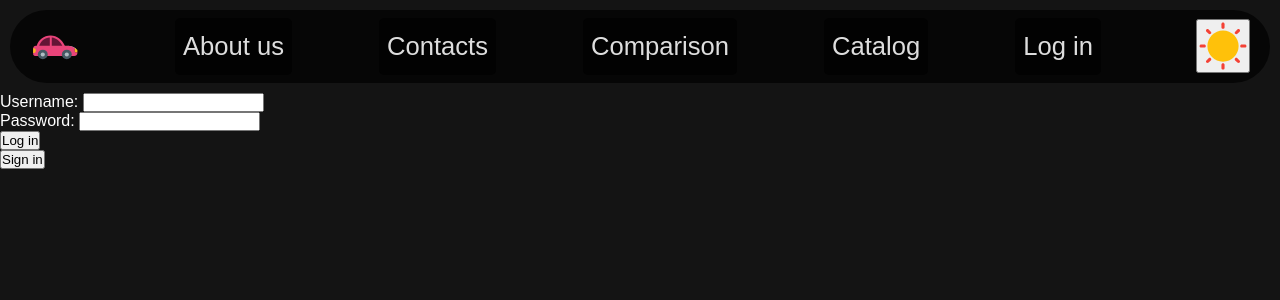
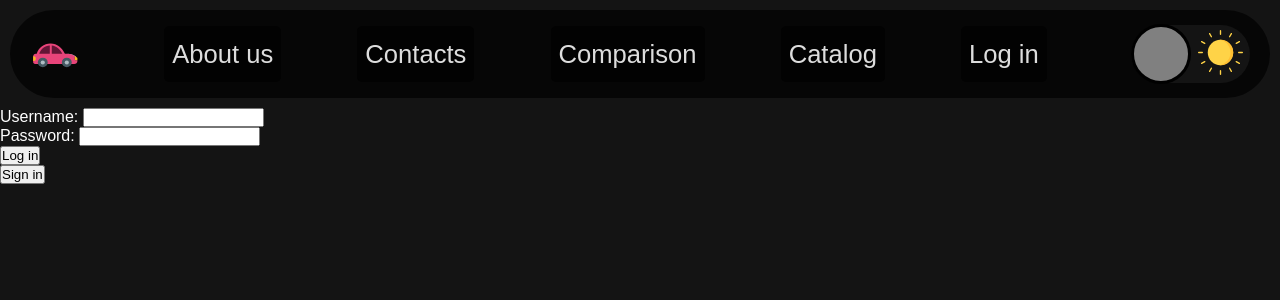
Before and after one commit to Tucptak/Projekt-JDTP, a Flask app: page /login in a window 1280 px wide. Shown: the top 300 px of the page. Run offline with Flask 3, Linux system fonts and the light colour scheme.

Commit message:
L/D mode login

```diff
--- /dev/null
+++ b/static/js/login.js
@@ -0,0 +1,34 @@
+var body = document.body
+var box = document.querySelector('.box')
+var ball = document.querySelector('.ball')
+var navcontainer = document.querySelector('.nav-container')
+var navbar = document.querySelector('.navbar')
+var text = document.querySelectorAll('.text')
+
+
+
+check.addEventListener('change',function(){
+  if(this.checked == true){
+    box.setAttribute('style','background-color:rgb(245, 230, 230);')
+    ball.setAttribute('style','transform:translatex(100%);')
+    body.setAttribute('style','background-color:rgb(20, 20, 20); color:rgb(245, 230, 230);')
+    navcontainer.setAttribute('style','background-color:rgb(20, 20, 20); color:rgb(245, 230, 230);')
+    text.forEach(function(text) {
+		text.style.color = "white";
+	  });
+
+  }
+
+
+  if(this.checked == false){
+    box.setAttribute('style','background-color:rgb(20, 20, 20); rgb(245, 230, 230);')
+    ball.setAttribute('style','transform:translatex(0%);')
+    body.setAttribute('style','background-color:rgb(245, 230, 230); color:rgb(20, 20, 20);')
+    navcontainer.setAttribute('style','background-color:rgb(245, 230, 230); color:rgb(20, 20, 20;')
+    navbar.setAttribute('style','background-color:rgb(0, 0, 0);')
+    text.forEach(function(text) {
+		text.style.color = "black";
+	  });
+
+  }
+})
--- a/templates/login.html
+++ b/templates/login.html
@@ -20,18 +20,40 @@
             <li><a href="/catalog">Catalog</a></li>
             <li><a href="/login">Log in</a></li>
         </ul>
-        <button><a href="/" class="logo-a" id="svg_button"><img src="/static/assets/icon.svg" alt="Logo" class="logo"></a></button>
+        <div class="toggle_switch">
+            <div class="btn">
+              <input type="checkbox" name="check" id="check">
+              <label for="check">
+                <div class="box">
+
+                  <div class="ball"></div>
+
+                  <div class="scenary">
+                    <div class="moon">
+                        <img src="static/assets/moon.svg" alt="Moon">
+                    </div>
+
+                    <div class="sun">
+                        <img src="static/assets/sun.svg" alt="Sun">
+                    </div>
+                  </div>
+
+                </div>
+              </label>
+            </div>
+          </div>
     </nav>
 </div>
 <form action="{{ url_for('login') }}" method="POST">
-  <label for="">Username:</label>
+  <label for="" class="text">Username:</label>
   <input type="text" name="username" required/><br/>
-  <label for ="">Password:</label>
+  <label for ="" class="text">Password:</label>
   <input type="password" name="password" required/><br/>
   <input type="submit" value="Log in">
 </form>
 <form action="{{ url_for('signin') }}" method="get">
     <input type="submit" value="Sign in">
 </form>
+<script src="/static/js/login.js"></script>
 </body>
 </html>
```
